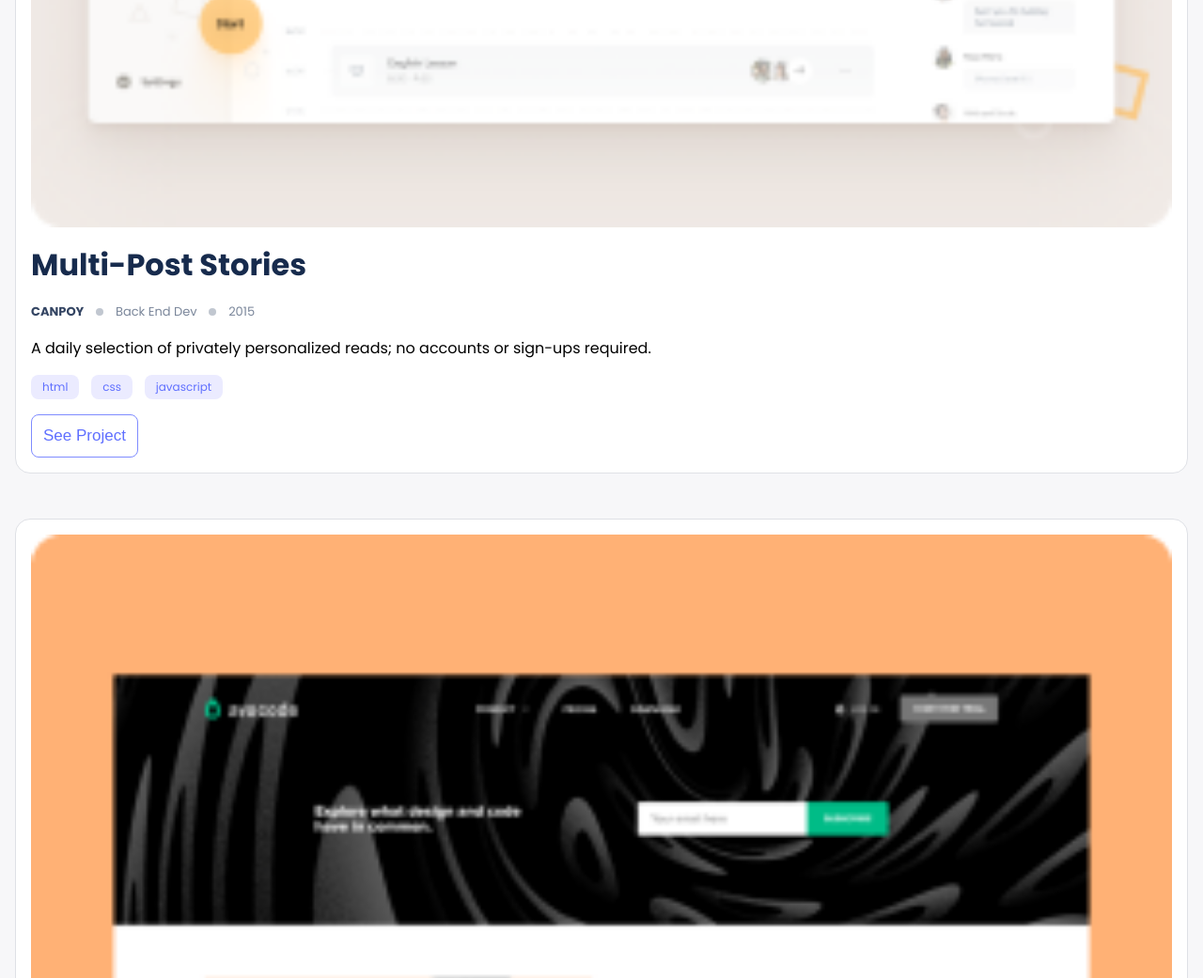
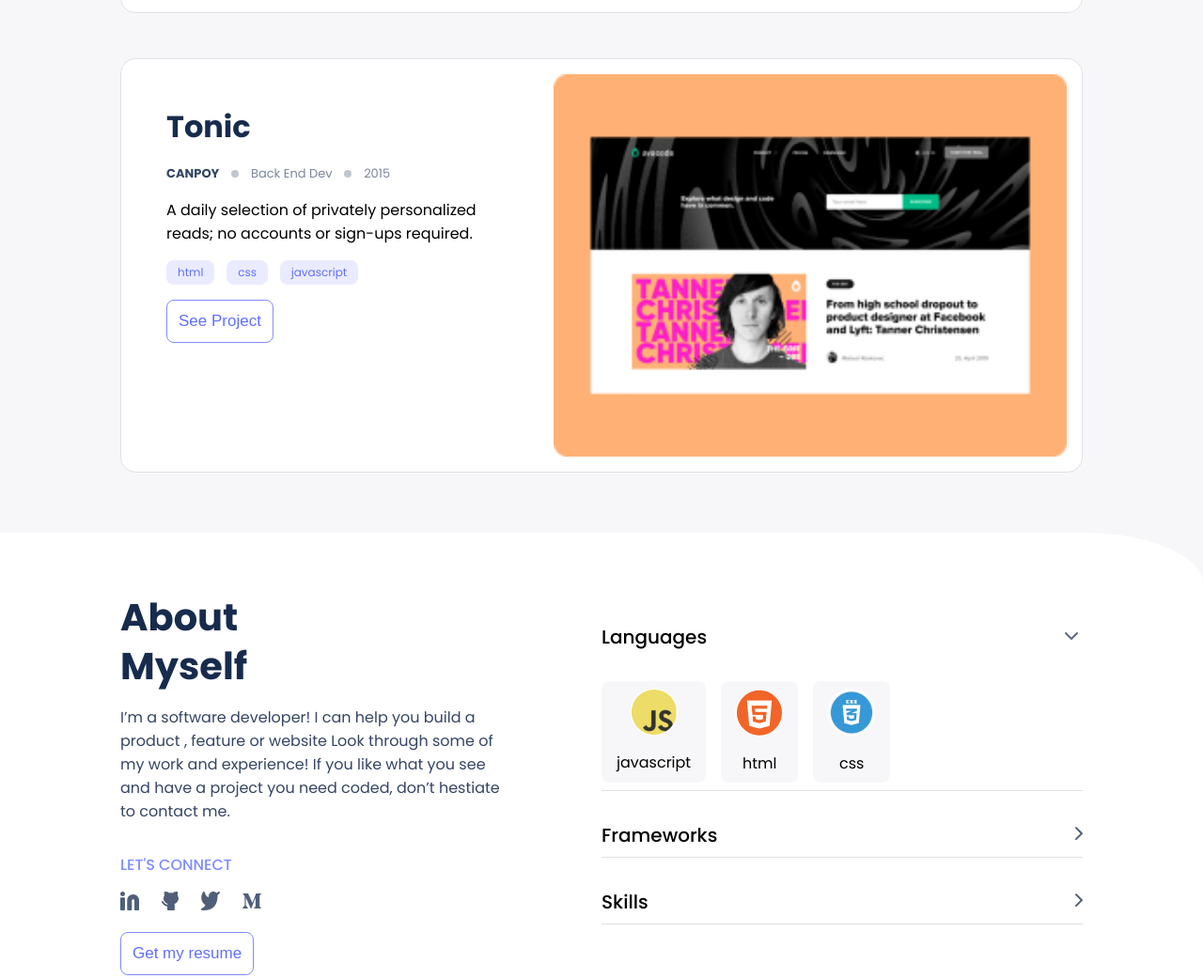
Before and after one commit to AhmedHossam01/mpp, a website: page index.html in a window 1280 px wide. Shown: the part 1181-2222 px from the top of the page at 94% size. Drawn offline with Linux system fonts and the light colour scheme.

Commit message:
Edit for desktop version

```diff
--- a/index.html
+++ b/index.html
@@ -24,7 +24,7 @@
     </header>
 
     <section class="headline">
-      <h1 class="headline__title">I’m Ahmed Glad to see you!</h1>
+      <h1 class="headline__title">I’m Ahmed H. Glad to see you!</h1>
       <p class="headline__text">
         I’m a software developer! I can help you build a product , feature or
         website Look through some of my work and experience! If you like what
@@ -64,6 +64,7 @@
           alt="project 1"
         />
 
+        <div class="works__single__holder">
           <h4 class="works__single__title">Multi-Post Stories</h4>
 
           <div class="works__single__details">
@@ -99,6 +100,7 @@
 
           <button class="button">See Project</button>
         </div>
+      </div>
 
       <div class="works__single">
         <img
@@ -107,6 +109,7 @@
           alt="project 1"
         />
 
+        <div class="works__single__holder">
           <h4 class="works__single__title">Tonic</h4>
 
           <div class="works__single__details">
@@ -142,14 +145,17 @@
 
           <button class="button">See Project</button>
         </div>
+      </div>
     </section>
 
     <section class="about">
+      <div class="about__info">
         <h2 class="headline__title headline__title--half">About Myself</h2>
         <p class="headline__text">
           I’m a software developer! I can help you build a product , feature or
           website Look through some of my work and experience! If you like what
-        you see and have a project you need coded, don’t hestiate to contact me.
+          you see and have a project you need coded, don’t hestiate to contact
+          me.
         </p>
 
         <a href="#" class="headline__link">Let's connect</a>
@@ -178,6 +184,7 @@
         </ul>
 
         <button class="button">Get my resume</button>
+      </div>
 
       <ul class="about__categories">
         <li class="about__categories__item">
--- a/style.css
+++ b/style.css
@@ -322,3 +322,62 @@ body {
 .contact-submit {
   margin-top: 1rem;
 }
+
+@media screen and (min-width: 992px) {
+  .headline {
+    background: white url("images/header-shapes-desktop.svg");
+    padding: 12rem 8rem 8rem 8rem;
+  }
+
+  .headline__title {
+    width: 35%;
+  }
+
+  .headline__text {
+    width: 80%;
+  }
+
+  .works {
+    padding: 0 8rem;
+  }
+
+  .works__single {
+    flex-direction: row;
+  }
+
+  .works__single:nth-child(even) {
+    flex-direction: row-reverse;
+  }
+
+  .works__single__holder {
+    display: flex;
+    flex-direction: column;
+    gap: 1rem;
+    padding: 2rem;
+  }
+
+  .about {
+    padding: 4rem 8rem 5rem;
+    display: flex;
+  }
+
+  .about__info {
+    width: 50%;
+  }
+
+  .about__categories {
+    width: 50%;
+  }
+
+  .about__categories__expand {
+    flex-direction: row;
+  }
+
+  .about__categories__expand__item {
+    flex-direction: column;
+  }
+
+  .contact .contact-content {
+    padding: 4rem 22rem 0px;
+  }
+}
```
Also changed, not shown: images/header-shapes-desktop.svg (added). Lines whose indentation alone changed are shown as unchanged.
